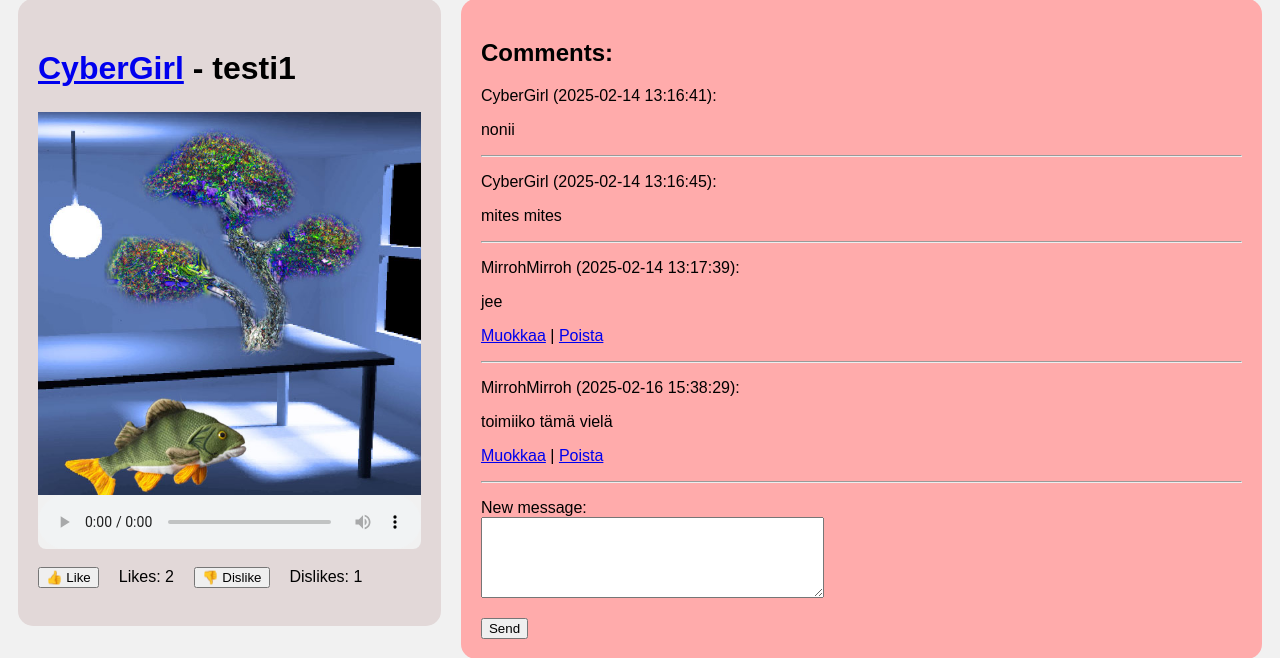
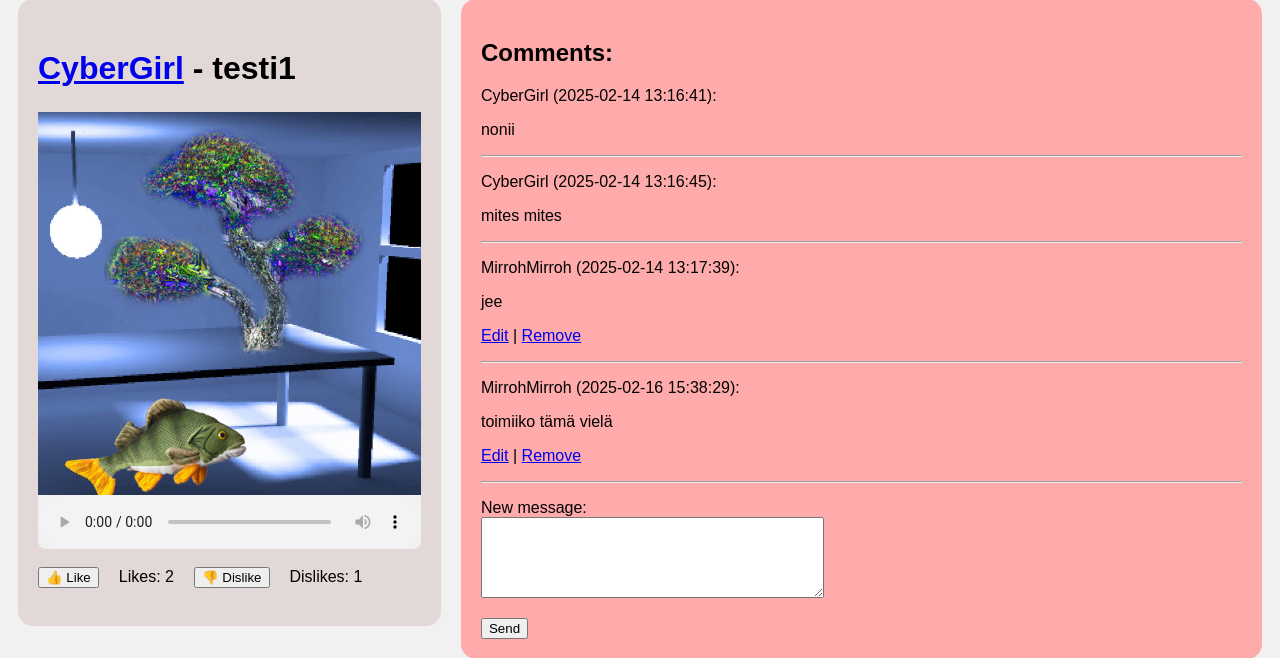
Before and after one commit to MildMunshin/web-sovellus, a Flask app: page /song/1 in a window 1280 px wide. Shown: the part 85-743 px from the top of the page. Run offline with Flask 3, Linux system fonts and the light colour scheme; a user stored in the database is signed in; data comes from the database, SQL or seed files in the repository; both versions use the stored data as it was after the commit.

Commit message:
small fixes here and there

```diff
--- a/templates/register.html
+++ b/templates/register.html
@@ -19,7 +19,7 @@
       Re-enter password: <br />
       <input type="password" name="password2" />
     </p>
-    <input type="submit" value="Luo tunnus" />
+    <input type="submit" value="Sign Up" />
   </form>
 </body>
 
--- a/templates/show_song.html
+++ b/templates/show_song.html
@@ -71,9 +71,6 @@
         </form>
         {% endif %}
 
-
-
-
       </div>
     </div>
 
@@ -90,8 +87,8 @@
         </p>
         {% if message.user_id == session.user_id %}
         <p>
-          <a href="/edit/{{ message.id }}">Muokkaa</a> |
-          <a href="/remove/{{ message.id }}">Poista</a>
+          <a href="/edit/{{ message.id }}">Edit</a> |
+          <a href="/remove/{{ message.id }}">Remove</a>
         </p>
         {% endif %}
         <hr />
@@ -112,3 +109,5 @@
     </div>
 
   </div>
+</body>
+</html>
```
Also changed, not shown: database.db.
